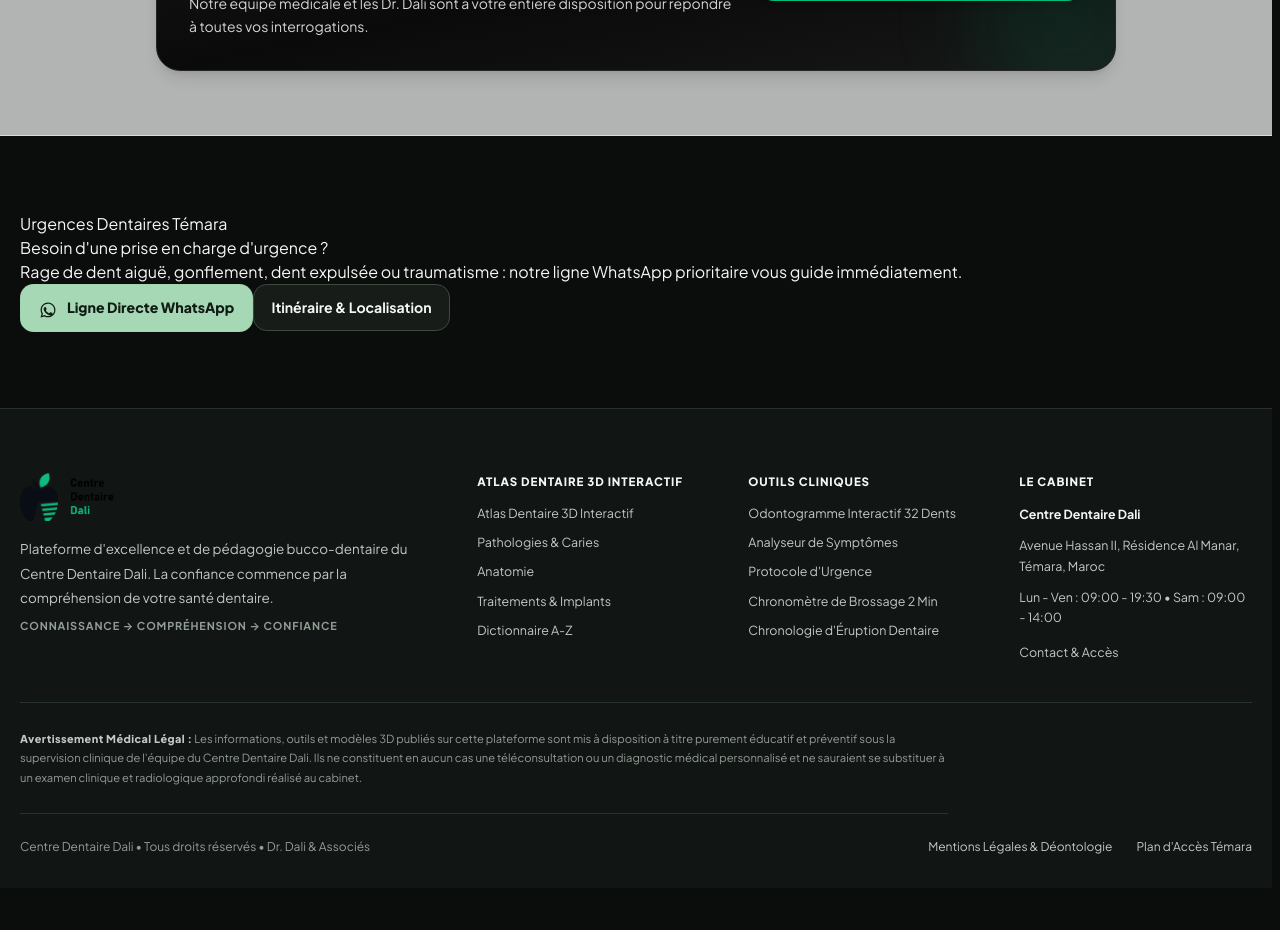
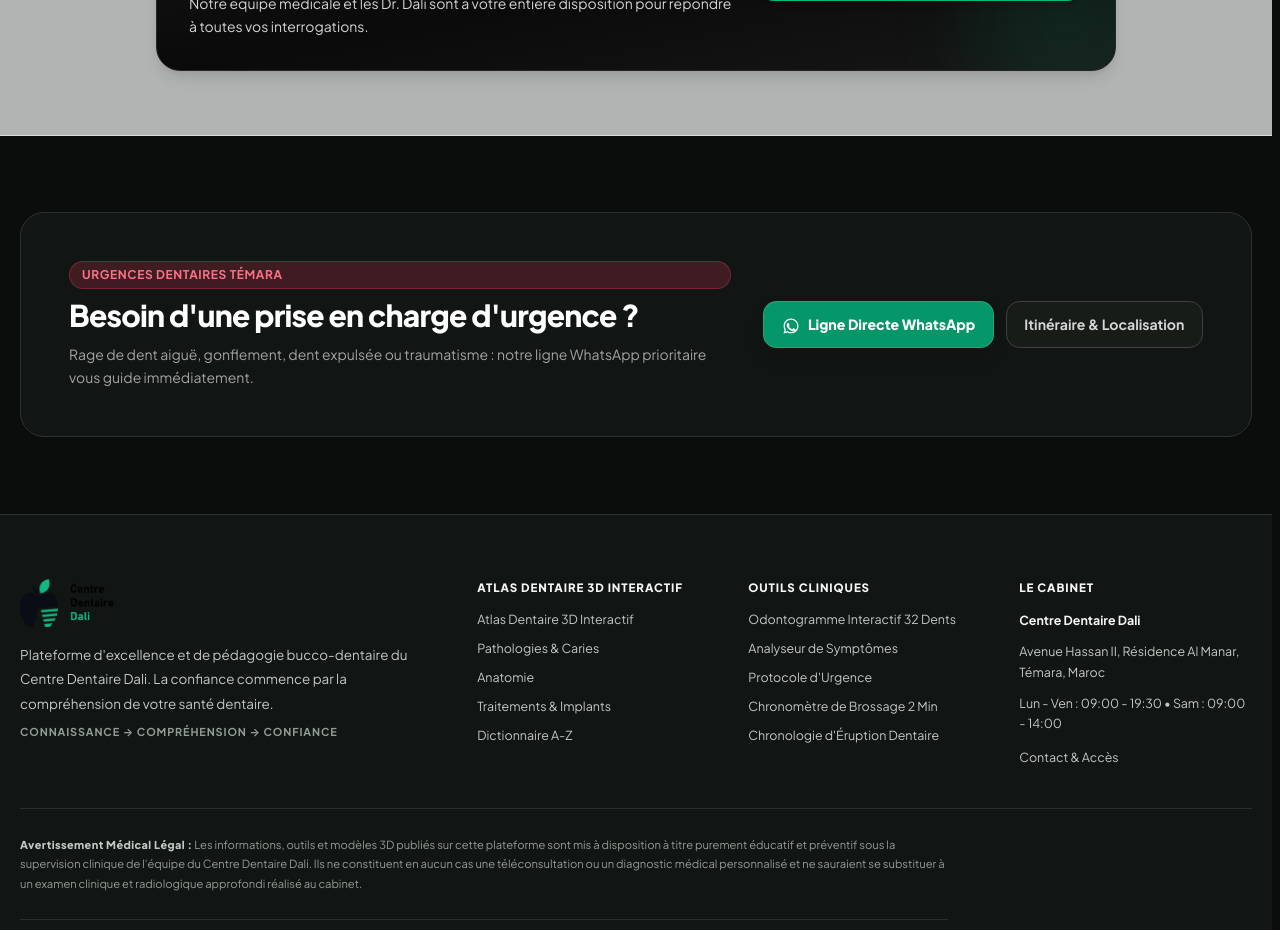
Before and after one commit to marvenpiadri/DrDali, an Angular app: page / in a window 1280 px wide. Shown: the part 6800-7730 px from the top of the page. Before the commit the page ends 7688 px from the top, so only its background shows below. Built offline with nearby package versions, Linux system fonts and the light colour scheme; no server answers; a web font is replaced by a local one.

Commit message:
Add reusable emergency contact banner styles

```diff
--- a/src/styles.css
+++ b/src/styles.css
@@ -660,3 +660,111 @@ img, video, canvas, svg { max-width: 100%; }
   .ui-category-card:hover,
   .ui-category-card:hover .ui-category-icon { transform: none; }
 }
+
+/* Reusable emergency contact banner */
+.ui-emergency-section {
+  color: #fff;
+  background: var(--app-bg);
+}
+
+.ui-emergency-card {
+  display: flex;
+  flex-direction: column;
+  justify-content: space-between;
+  gap: 2rem;
+  padding: 2rem;
+  background: var(--surface);
+  border: 1px solid var(--border-subtle);
+  border-radius: 1.5rem;
+}
+
+.ui-emergency-copy {
+  display: grid;
+  gap: .5rem;
+  max-width: 42rem;
+  text-align: start;
+}
+
+.ui-emergency-badge {
+  display: inline-flex;
+  align-items: center;
+  align-self: start;
+  gap: .5rem;
+  padding: .25rem .75rem;
+  color: #fb7185;
+  background: rgb(244 63 94 / 20%);
+  border: 1px solid rgb(244 63 94 / 30%);
+  border-radius: 999px;
+  font-size: .75rem;
+  font-weight: 700;
+  letter-spacing: .05em;
+  line-height: 1.5;
+  text-transform: uppercase;
+}
+
+.ui-emergency-title {
+  margin: 0;
+  color: #fff;
+  font-size: 1.5rem;
+  font-weight: 800;
+  letter-spacing: -.025em;
+  line-height: 1.25;
+}
+
+.ui-emergency-description {
+  margin: 0;
+  color: #a3a3a3;
+  font-size: .875rem;
+  line-height: 1.625;
+}
+
+.ui-emergency-actions {
+  display: flex;
+  flex-direction: column;
+  align-items: stretch;
+  gap: .75rem;
+  flex-shrink: 0;
+}
+
+.ui-emergency-whatsapp {
+  display: inline-flex;
+  align-items: center;
+  justify-content: center;
+  gap: .5rem;
+  color: #fff;
+  background: #059669;
+  box-shadow: 0 10px 15px rgb(0 0 0 / 10%);
+  cursor: pointer;
+  transition: background-color .18s ease, transform .18s ease;
+}
+
+.ui-emergency-whatsapp:hover { background: #047857; }
+.ui-emergency-whatsapp:active { transform: scale(.95); }
+
+.ui-emergency-contact {
+  color: #d4d4d4;
+  border: 1px solid #404040;
+}
+
+.ui-emergency-contact:hover {
+  color: #fff;
+  border-color: #525252;
+}
+
+@media (min-width: 640px) {
+  .ui-emergency-card { padding: 3rem; }
+  .ui-emergency-title { font-size: 1.875rem; }
+  .ui-emergency-actions {
+    flex-direction: row;
+    align-items: center;
+  }
+}
+
+@media (min-width: 1024px) {
+  .ui-emergency-card { flex-direction: row; align-items: center; }
+}
+
+@media (prefers-reduced-motion: reduce) {
+  .ui-emergency-whatsapp { transition: none; }
+  .ui-emergency-whatsapp:active { transform: none; }
+}
```
